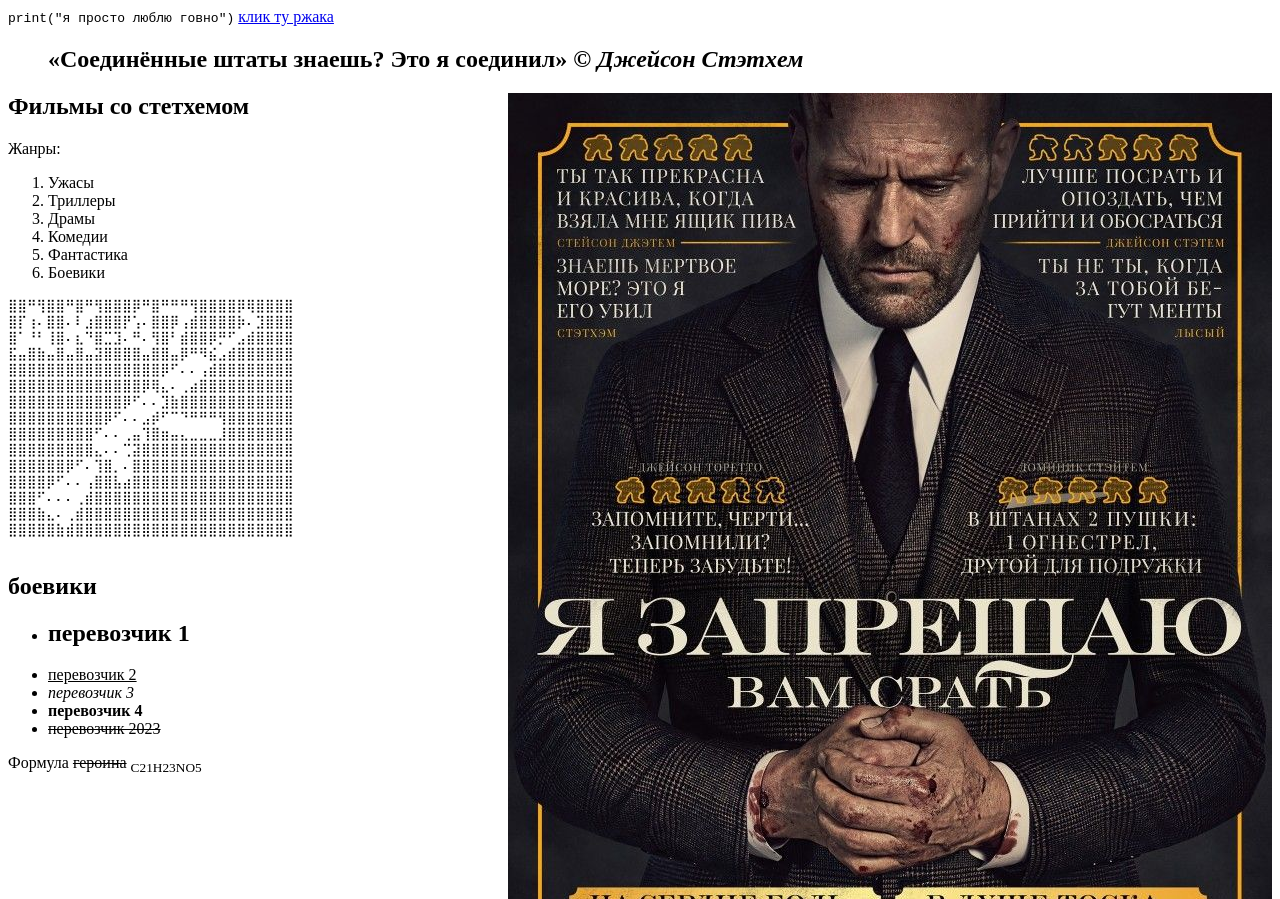
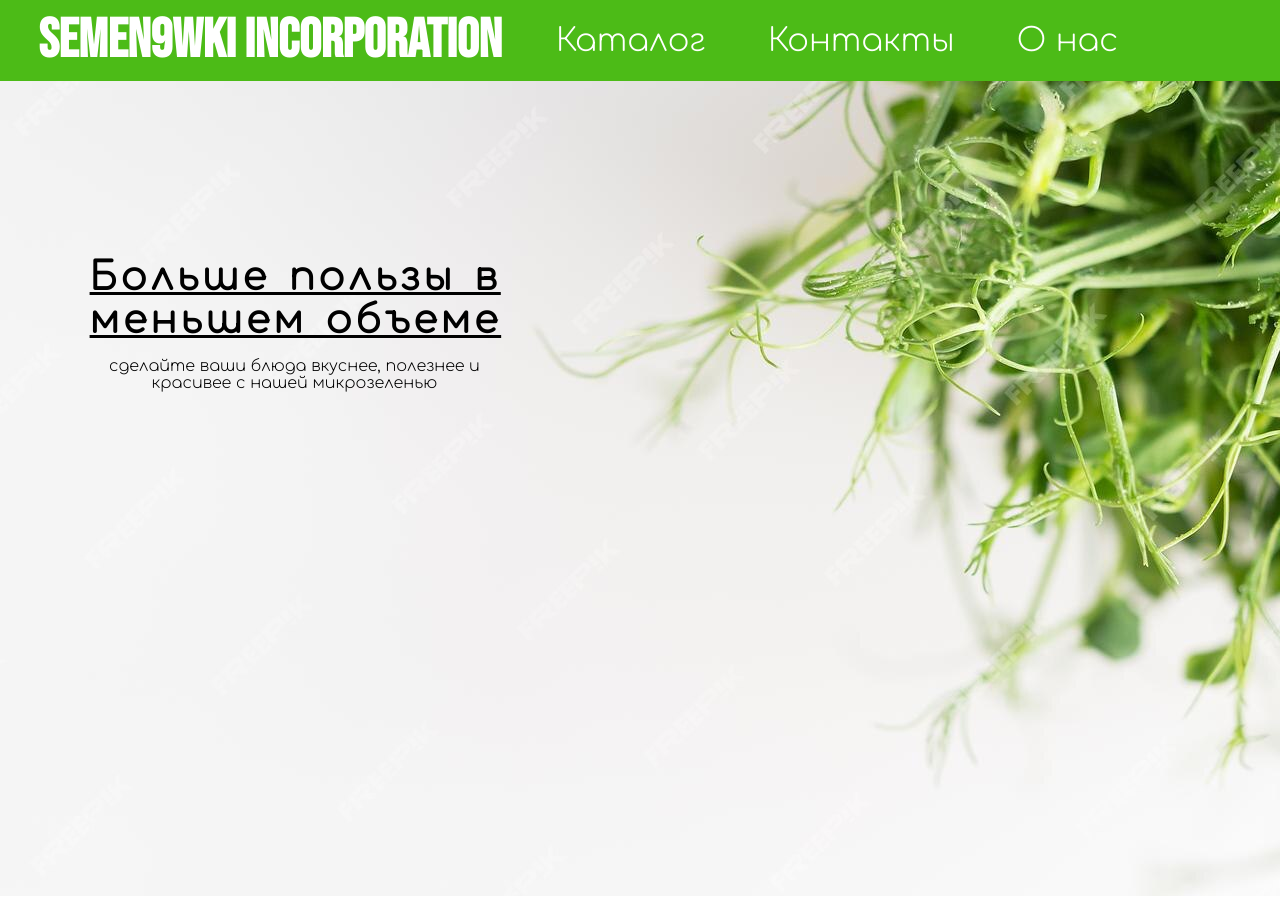
Before and after one commit to hurr1caneZ/TinyLeafyDelights, a plain HTML site: page index.html in a window 1280 px wide. Shown: the top 899 px of the page. Drawn offline with Linux system fonts and the light colour scheme.

Commit message:
add: lab2

```diff
--- a/index.html
+++ b/index.html
@@ -1,75 +1,40 @@
-<!DOCTYPE html>
+<!doctype html>
 <html lang="ru">
 <head>
     <meta charset="UTF-8">
-    <meta name="viewport" content="width=device-width, initial-scale=1.0">
-    <meta name="keywords" content="фильмы, жанр, хоррор, триллер, драма">
-    <base target="_blank">
-    <title>мой папа стетхем</title>
+    <meta name="viewport"
+          content="width=device-width, user-scalable=no, initial-scale=1.0, maximum-scale=1.0, minimum-scale=1.0">
+    <meta http-equiv="X-UA-Compatible" content="ie=edge">
+    <title>semen9wki</title>
+    <link rel="preconnect" href="https://fonts.googleapis.com">
+    <link rel="preconnect" href="https://fonts.gstatic.com" crossorigin>
+    <link href="https://fonts.googleapis.com/css2?family=Bebas+Neue&display=swap" rel="stylesheet">
+    <link rel="stylesheet" href="style.css">
 
 </head>
 <body>
+<header>
 
-<header>
-    <code>print("я просто люблю говно")</code>
-    <a href="https://clck.ru/35pEaA" target="_blank">клик ту ржака</a>
+    <nav>
+        <h1>semen9wki incorporation</h1>
+            <ul class="nav-bar">
+                <li class="nav-list"><a class="catalog" href="#">Каталог</a></li>
+                <li class="nav-list"><a class="catalog" href="#">Контакты</a></li>
+                <li class="nav-list"><a class="catalog" href="#">О нас</a></li>
+            </ul>
+    </nav>
+
 </header>
-
 <main>
-    <article>
-    <blockquote><h2><q>Соединённые штаты знаешь? Это я соединил</q>  <cite>©  Джейсон Стэтхем</cite></h2></blockquote>
-    <img src="images/стетхем.jpg" align="right" alt="стетхем)">
-    <h1>Фильмы со стетхемом</h1>
-    <section>
-        <p>Жанры:</p>
-        <ol>
-            <li>Ужасы</li>
-            <li>Триллеры</li>
-            <li>Драмы</li>
-            <li>Комедии</li>
-            <li>Фантастика</li>
-            <li>Боевики</li>
-        </ol>
-    </section>
-
-    <section>
-        <pre>
-⣿⣿⠛⢻⣿⣿⠛⣿⠛⢻⣿⣿⣿⡿⠛⣿⠛⠛⠛⢻⣿⣿⣿⣿⡿⢿⣿⣿⣿⣿
-⣿⡏⢰⠄⣿⣿⠄⠇⣰⣿⣿⣿⡟⢡⠄⣿⣿⡿⢠⣾⣿⣿⣿⣿⡷⠄⣹⣿⣿⣿
-⣿⠁⠘⠃⢸⣿⠄⣆⠙⣿⣉⣹⠄⠛⠄⢻⣿⠃⣾⣿⣿⡿⡛⠋⣠⣾⣿⣿⣿⣿
-⣯⣤⣿⣷⣤⣿⣤⣿⣤⣽⣿⣿⣿⣿⣤⣿⣿⣤⡿⠛⠻⣮⣠⣾⣿⣿⣿⣿⣿⣿
-⣿⣿⣿⣿⣿⣿⣿⣿⣿⣿⣿⣿⣿⣿⣿⣿⡿⠋⠄⠄⢠⣾⣿⣿⣿⣿⣿⣿⣿⣿
-⣿⣿⣿⣿⣿⣿⣿⣿⣿⣿⣿⣿⣿⣿⡿⢿⣄⠄⢀⣴⣿⣿⣿⣿⣿⣿⣿⣿⣿⣿
-⣿⣿⣿⣿⣿⣿⣿⣿⣿⣿⣿⣿⡿⠋⠄⠄⣹⣷⣿⣿⣿⣿⣿⣿⣿⣿⣿⣿⣿⣿
-⣿⣿⣿⣿⣿⣿⣿⣿⣿⣿⡿⠋⠄⠄⣠⡾⠋⠉⠙⠛⠛⠛⢻⣿⣿⣿⣿⣿⣿⣿
-⣿⣿⣿⣿⣿⣿⣿⣿⣿⠋⠄⠄⢀⣤⢹⣿⣶⣤⣄⣀⣀⣀⣸⣿⣿⣿⣿⣿⣿⣿
-⣿⣿⣿⣿⣿⣿⣿⣿⣿⣄⠄⠄⢉⣽⣿⣿⣿⣿⣿⣿⣿⣿⣿⣿⣿⣿⣿⣿⣿⣿
-⣿⣿⣿⣿⣿⣿⡿⠋⠄⢹⣿⡀⠄⣿⣿⣿⣿⣿⣿⣿⣿⣿⣿⣿⣿⣿⣿⣿⣿⣿
-⣿⣿⣿⣿⡿⠋⠄⠄⢠⣿⣿⣧⣴⣿⣿⣿⣿⣿⣿⣿⣿⣿⣿⣿⣿⣿⣿⣿⣿⣿
-⣿⣿⣿⠋⠄⠄⠄⢀⣾⣿⣿⣿⣿⣿⣿⣿⣿⣿⣿⣿⣿⣿⣿⣿⣿⣿⣿⣿⣿⣿
-⣿⣿⣿⣷⣄⠄⢀⣾⣿⣿⣿⣿⣿⣿⣿⣿⣿⣿⣿⣿⣿⣿⣿⣿⣿⣿⣿⣿⣿⣿
-⣿⣿⣿⣿⣿⣷⣾⣿⣿⣿⣿⣿⣿⣿⣿⣿⣿⣿⣿⣿⣿⣿⣿⣿⣿⣿⣿⣿⣿⣿
-            </pre>
-    </section>
-
-        <section>
-            <h2>боевики</h2>
-            <ul>
-                <li><h2>перевозчик 1</h2></li>
-                <li><ins>перевозчик 2</ins></li>
-                <li><em>перевозчик 3</em></li>
-                <li><strong>перевозчик 4</strong></li>
-                <li><del>перевозчик 2023</del></li>
-            </ul>
+    <div>
+        <section class="slogan">
+            <h2>Больше пользы в меньшем объеме</h2>
+            <p class="text-under-h2">Сделайте ваши блюда вкуснее, полезнее и красивее с нашей микрозеленью</p>
         </section>
-
-</article>
+    </div>
 </main>
-
 <footer>
-    Формула <s>героина</s> <sub>C21H23NO5</sub>
 
 </footer>
-
 </body>
 </html>
--- /dev/null
+++ b/style.css
@@ -0,0 +1,95 @@
+@import url('https://fonts.googleapis.com/css2?family=Bebas+Neue&family=Comfortaa:wght@300&display=swap');
+
+* {
+    padding: 0;
+    margin: 0;
+}
+
+body{
+    overflow-x: hidden;
+}
+
+h1 {
+    font-family: 'Bebas Neue', sans-serif;
+    font-size: 3.4rem;
+    color: white;
+    margin-top: 0.5rem;
+    margin-bottom: 0.5rem;
+    margin-left: 3vw;
+}
+
+.cart img{
+    height: 3vw;
+    padding-left: 10vw;
+
+}
+main{
+    padding-top: 6rem;
+    height: 100vh;
+    width: 100vw;
+    background-image: url("images/background-img.jpg");
+}
+
+
+
+nav{
+    background-color: #4CBB17;
+    position: fixed;
+    top: 0;
+    left: 0;
+    width: 100vw;
+    display: flex;
+    flex-direction: row;
+    justify-content: flex-start;
+    align-content: center;
+}
+
+.nav-bar{
+    margin-left: 2vw;
+    display: flex;
+    justify-content: space-evenly;
+    align-content: center;
+    gap: 2vw;
+}
+
+.catalog{
+    text-decoration: none;
+    font-weight: 0;
+    color: white;
+}
+
+
+.slogan{
+    color: black;
+    padding-left: 4rem;
+    padding-top: 10rem;
+    padding-right: 60vw;
+    font-family: 'Comfortaa', sans-serif;
+}
+
+h2{
+    font-size: 3vw;
+    padding-left: 2vw;
+    word-spacing: 0.3vw;
+    letter-spacing: 0.3vw;
+    text-decoration: underline;
+}
+
+.text-under-h2{
+    padding-top: 1rem;
+    padding-left: 1vw;
+    line-height: 1.3vw;
+    text-align: center;
+    text-transform: lowercase;
+}
+
+.nav-list{
+    margin-left: 2vw;
+    font-family: 'Comfortaa', sans-serif;
+    font-size: 2em;
+    display: grid;
+    place-content: center;
+    margin-right: 5px;
+    padding: 3px;
+    background: transparent;
+}
```
Also changed, not shown: images/background-img.jpg (added), images/telegram_icon-icons.com_72055.png (added), images/стетхем.jpg (deleted).
